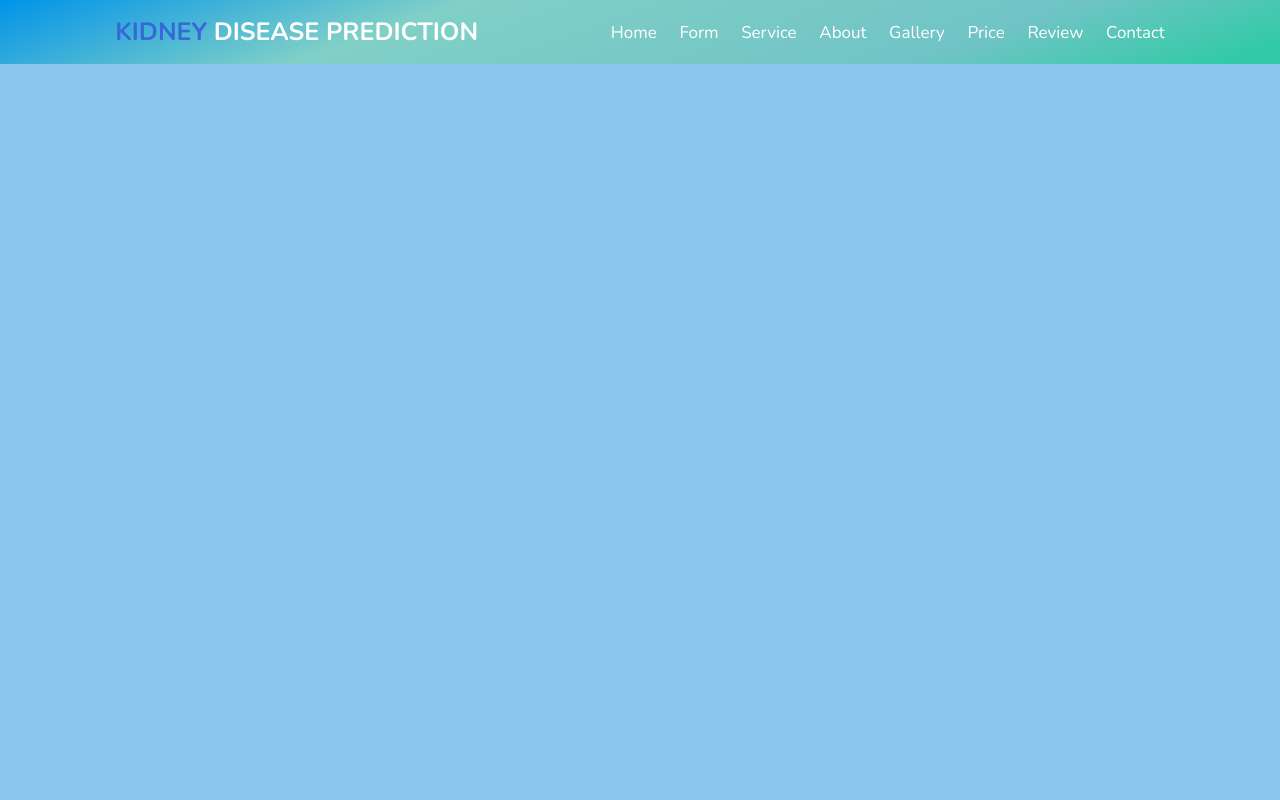
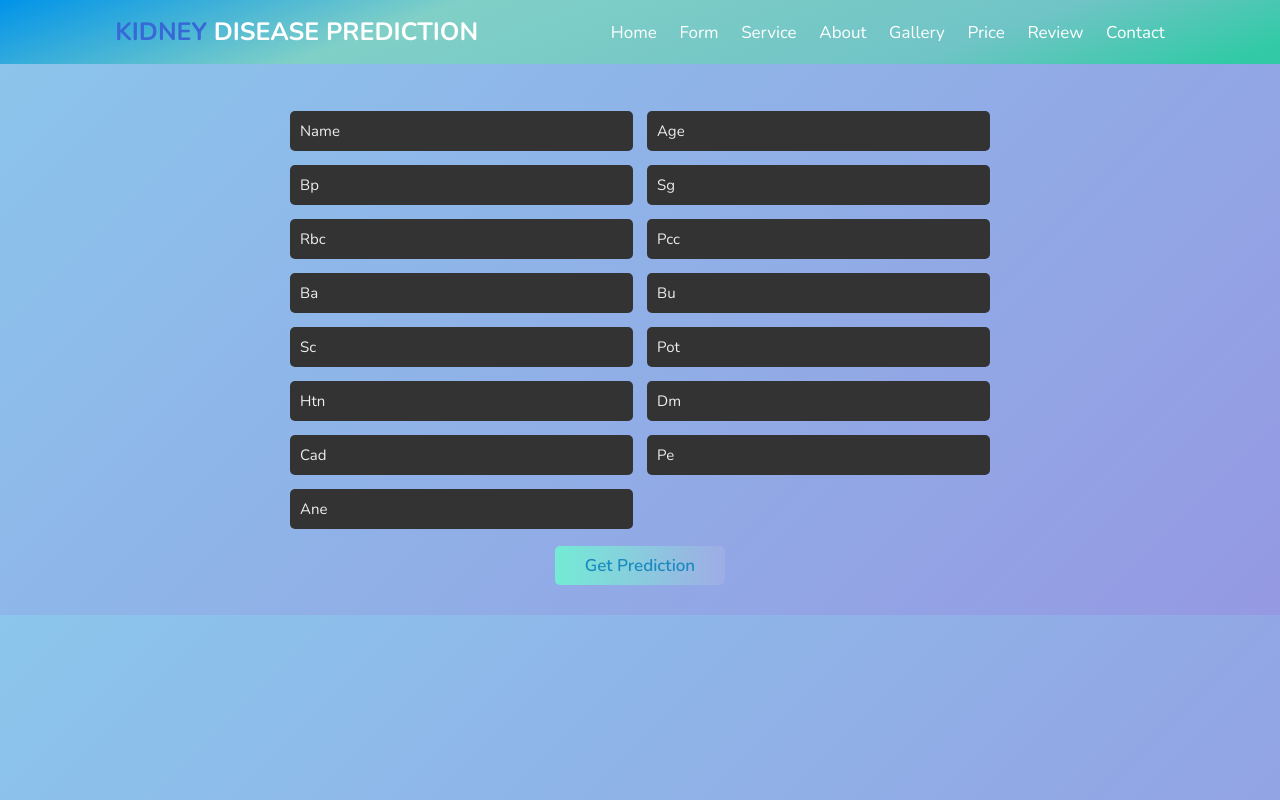
Before and after one commit to zaid-kamil/kidney-disease-prediction, a Flask app: page /predict in a window 1280 px wide. Run offline with Flask 3, Linux system fonts and the light colour scheme.

Commit message:
encoding errors

```diff
--- a/app.py
+++ b/app.py
@@ -56,23 +56,24 @@
     return render_template('index.html')
 
 @app.route('/predict', methods=['GET', 'POST'])
-def predict():
+def predictform():
     if request.method == 'POST':
-        age = int(request.form['age'])
-        bp = int(request.form['bp'])
-        sg = float(request.form['sg'])
-        rbc = int(request.form['rbc'])
-        pcc = int(request.form['pcc'])
-        ba = int(request.form['ba'])
-        bu = int(request.form['bu'])
-        sc = float(request.form['sc'])
-        pot = float(request.form['pot'])
-        htn = int(request.form['htn'])
-        dm = int(request.form['dm'])
-        cad = int(request.form['cad'])
-        pe = int(request.form['pe'])
-        ane = int(request.form['ane'])
+        age = request.form['age']
+        bp = request.form['bp']
+        sg = request.form['sg']
+        rbc = request.form['rbc']
+        pcc = request.form['pcc']
+        ba = request.form['ba']
+        bu = request.form['bu']
+        sc = request.form['sc']
+        pot = request.form['pot']
+        htn = request.form['htn']
+        dm = request.form['dm']
+        cad = request.form['cad']
+        pe = request.form['pe']
+        ane = request.form['ane']
         data = convert_to_df(age, bp, sg, rbc, pcc, ba, bu, sc, pot, htn, dm, cad, pe, ane)
+        print(data.head())
         prediction = predict(data)
         if prediction == 1:
             prediction = 'You have Chronic Kidney Disease'
--- a/templates/predict.html
+++ b/templates/predict.html
@@ -1,20 +1,47 @@
 {% extends 'base.html' %}
-
 {% block css %}
-<style>
-
-</style>
 {% endblock css %}
 {% block content %}
-<div class="container">
-    <div class="row">
-        <div class="col-md-10 mx-auto"></div>
-    </div>
-</div>
-{% endblock %}
+<section class="contact" id="contact">
 
-{% block js %}
+    <h1 class="heading"> <span>Fill patient details</span> us </h1>
+
+    <form action="/predict" method="post">
+        <div class="inputBox">
+            <input type="text" placeholder="name"  name="name">
+            <input type="number" placeholder="age" name="age">
+        </div>
+        <div class="inputBox">
+            <input type="number" placeholder="bp" name="bp">
+            <input type="number" placeholder="sg" name="sg" step=".1">
+        </div>
+        <div class="inputBox">
+            <input type="text" placeholder="rbc" name="rbc">
+            <input type="text" placeholder="pcc" name="pcc">
+        </div>
+        <div class="inputBox">
+            <input type="text" placeholder="ba" name="ba">
+            <input type="number" placeholder="bu" name="bu" step=".1">
+        </div>
+        <div class="inputBox">
+            <input type="number" placeholder="sc" name="sc" step=".1">
+            <input type="number" placeholder="pot" name="pot" step=".1">
+        </div>
+        <div class="inputBox">
+            <input type="text" placeholder="htn" name="htn">
+            <input type="text" placeholder="dm" name="dm">
+        </div>
+        <div class="inputBox">
+            <input type="text" placeholder="cad" name="cad">
+            <input type="text" placeholder="pe" name="pe">
+            <input type="text" placeholder="ane" name="ane">
+        </div>
+        <input type="submit" value="Get Prediction" class="btn">
+    </form>
+
+</section>
+
+{% endblock %} {% block js %}
 <script>
-
 </script>
 {% endblock %}
```
Also changed, not shown: 1 other file.
